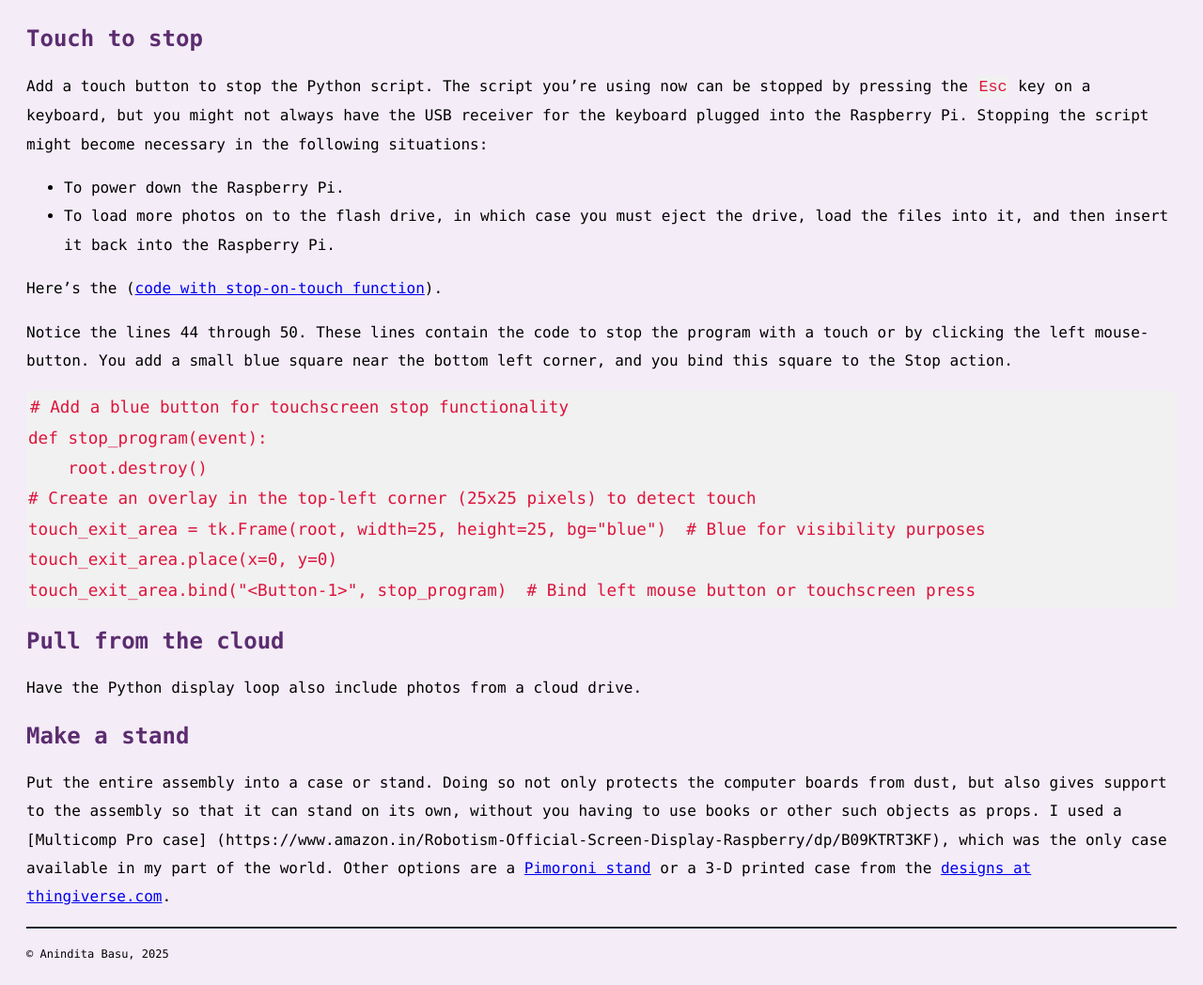
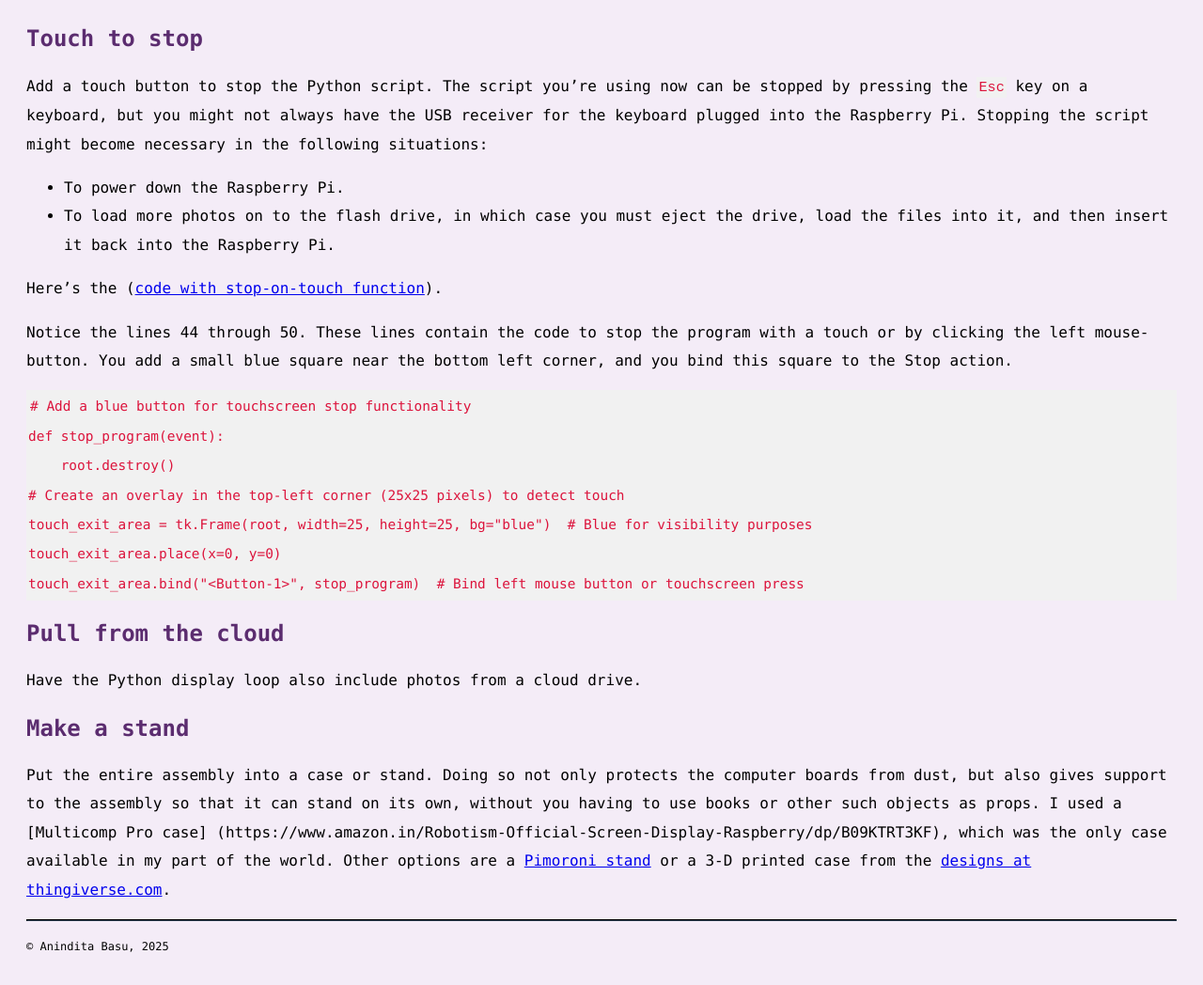
Before and after one commit to AninditaBasu/pi-projects, a Jekyll site: the page built from topics/photo_frame_refine.md, in a window 1280 px wide. Shown: the part 1355-2403 px from the top of the page at 94% size. Built offline with Jekyll 4.4.1, drawn with Linux system fonts in a browser that asks for light colours.

Commit message:
pre and code

```diff
--- a/assets/css/style.css
+++ b/assets/css/style.css
@@ -36,7 +36,7 @@ code {
   color: crimson;
   background-color: #f1f1f1;
   padding: 2px;
-  font-size: 105%;
+  font-size: 95%;
 }
 
 pre {
@@ -46,7 +46,7 @@ pre {
   color: crimson;
   background-color: #f1f1f1;
   padding: 2px;
-  font-size: 105%;
+  font-size: 95%;
 }
 
 table {
```
